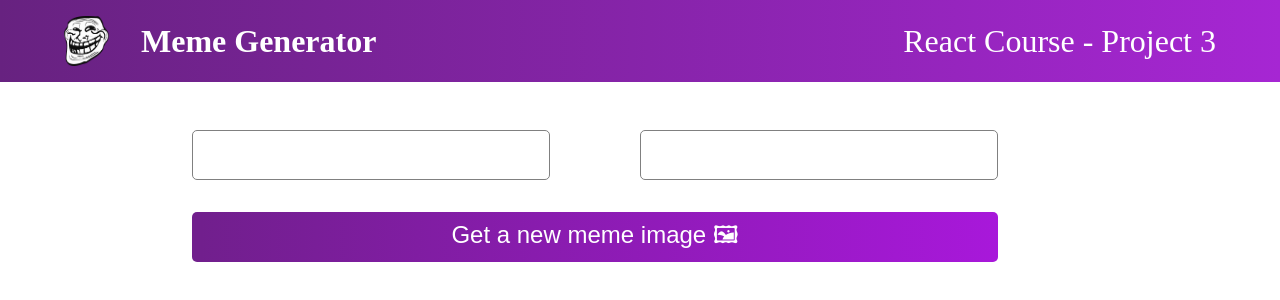
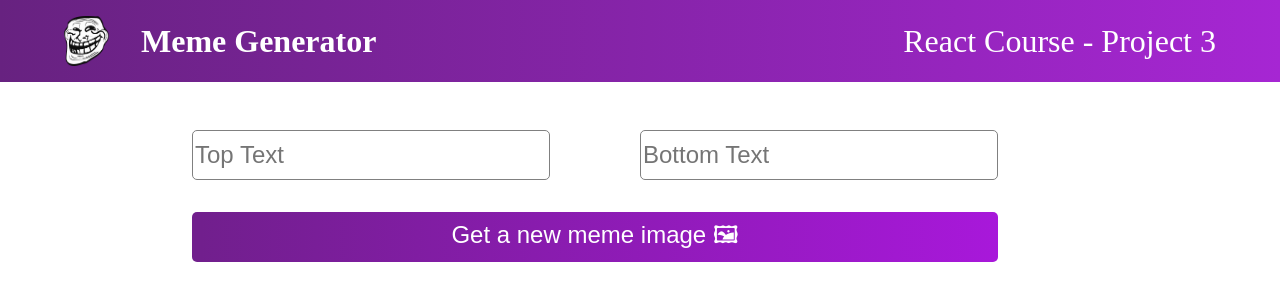
Before and after one commit to Akshay-Tarde/meme-generator, a React (Vite) app: page / in a window 1280 px wide. Shown: the top 300 px of the page. Built offline with nearby package versions, Linux system fonts and the light colour scheme.

Commit message:
Added the placeholder for the form inputs

```diff
--- a/src/components/Meme.jsx
+++ b/src/components/Meme.jsx
@@ -4,8 +4,13 @@ function Meme() {
   return (
     <main className="main">
       <form className="form" action="">
-        <input className="input" type="text" required />
-        <input className="input" type="text" required />
+        <input className="input" placeholder="Top Text" type="text" required />
+        <input
+          className="input"
+          placeholder="Bottom Text"
+          type="text"
+          required
+        />
         <br />
         <button className="button">Get a new meme image 🖼 </button>
       </form>
```
